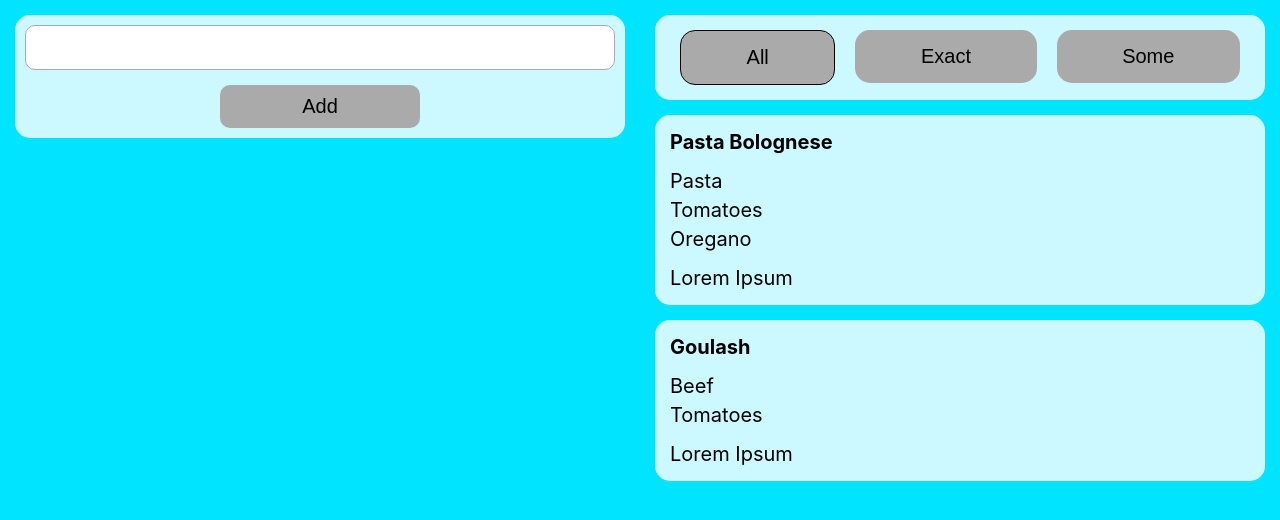
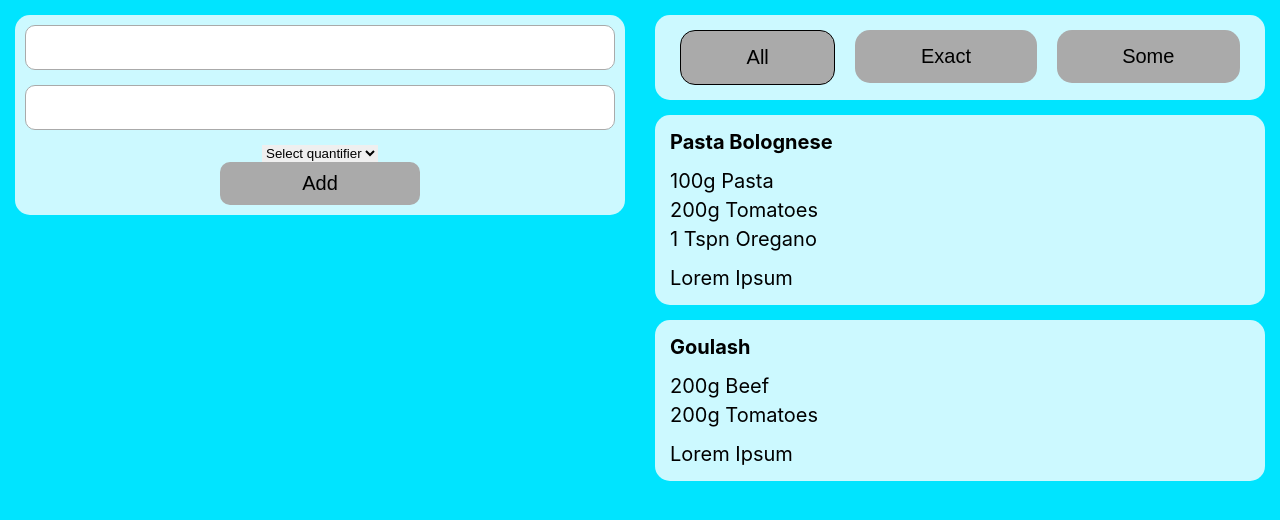
Before and after one commit to MarkusAleksander/recipe-finder, a React (Create React App) app: page / in a window 1280 px wide. Shown: the top 520 px of the page. Built offline with nearby package versions, Linux system fonts and the light colour scheme.

Commit message:
Added quantifier for ingredient items

```diff
--- a/src/Ingredients/IngredientInput.js
+++ b/src/Ingredients/IngredientInput.js
@@ -5,32 +5,61 @@ class IngredientInput extends Component {
 
     constructor(props) {
         super(props);
-        this.state = { item: '' };
+        this.state = {
+            item: '',
+            amount: '',
+            quantifier: null
+        };
 
         this.handleSubmit = this.handleSubmit.bind(this);
-        this.handleChange = this.handleChange.bind(this);
+        this.handleIngredientChange = this.handleIngredientChange.bind(this);
+        this.handleAmountChange = this.handleAmountChange.bind(this);
+        this.handleQuantifierChange = this.handleQuantifierChange.bind(this);
     }
 
     handleSubmit(e) {
         // Handle form submission
         e.preventDefault();
-        if (this.state.item !== '') {
+        if (this.state.item !== '' && this.state.amount !== '' && this.state.quantifier !== null) {
             // If there is something to submit, pass to callback
-            this.props.handleSubmit(this.state.item);
+            this.props.handleSubmit(
+                {
+                    'ingredient': this.state.item,
+                    'amount': `${this.state.amount}${this.state.quantifier}`
+                }
+            );
             // Clear the current item
-            this.setState({ item: '' });
+            this.setState({
+                item: '',
+                amount: '',
+                quantifier: null
+            });
         }
     }
 
-    handleChange(e) {
+    handleIngredientChange(e) {
         // Update current state to user input
         this.setState({ item: e.target.value });
+    }
+
+    handleAmountChange(e) {
+        this.setState({ amount: e.target.value });
+    }
+
+    handleQuantifierChange(e) {
+        this.setState({ quantifier: e.target.value });
     }
 
     render() {
         return (
             <form className="ingredient-input" onSubmit={this.handleSubmit}>
-                <input onChange={this.handleChange} value={this.state.item} />
+                <input onChange={this.handleIngredientChange} value={this.state.item} />
+                <input onChange={this.handleAmountChange} value={this.state.amount} />
+                <select onChange={this.handleQuantifierChange} value={this.state.quantifier}>
+                    <option value="" selected disabled>Select quantifier</option>
+                    <option value="g">grams</option>
+                    <option value="tpsn">tpsn</option>
+                </select>
                 <button onClick={this.handleSubmit}>Add</button>
             </form >
         )
--- a/src/Ingredients/IngredientItem.js
+++ b/src/Ingredients/IngredientItem.js
@@ -6,7 +6,7 @@ class IngredientItem extends Component {
     render() {
         // Render each ingredient item
         return (
-            <li className="ingredient-item">{this.props.item}</li>
+            <li className="ingredient-item">{this.props.ingredient.amount} {this.props.ingredient.ingredient}</li>
         )
     }
 
--- a/src/Ingredients/IngredientList.js
+++ b/src/Ingredients/IngredientList.js
@@ -9,7 +9,7 @@ class IngredientList extends Component {
 
         // Render each item in the ingredient list
         const ingredients = this.props.ingredients.map((ingredient, index) =>
-            <IngredientItem item={ingredient} key={index}></IngredientItem>
+            <IngredientItem ingredient={ingredient} key={index}></IngredientItem>
         );
 
         return (
--- a/src/Recipes/Recipe.js
+++ b/src/Recipes/Recipe.js
@@ -8,7 +8,7 @@ class Recipe extends Component {
 
         // Render each ingredient item in the recipe
         const listIngredients = this.props.recipe.ingredients.map((i) => {
-            return <li>{i}</li>
+            return <li>{i.amount} {i.ingredient}</li>
         });
 
         return (
--- a/src/localData/recipe_list.js
+++ b/src/localData/recipe_list.js
@@ -1,11 +1,33 @@
 const recipeList = [{
     'title': 'Pasta Bolognese',
     'instruction': 'Lorem Ipsum',
-    'ingredients': ['pasta', 'tomatoes', 'oregano']
+    'ingredients': [
+        {
+            'ingredient': 'pasta',
+            'amount': '100g'
+        },
+        {
+            'ingredient': 'tomatoes',
+            'amount': '200g'
+        },
+        {
+            'ingredient': 'oregano',
+            'amount': '1 tspn'
+        }
+    ]
 }, {
     'title': 'Goulash',
     'instruction': 'Lorem Ipsum',
-    'ingredients': ['beef', 'tomatoes']
+    'ingredients': [
+        {
+            'ingredient': 'beef',
+            'amount': '200g'
+        },
+        {
+            'ingredient': 'tomatoes',
+            'amount': '200g'
+        }
+    ]
 }];
 
 export default recipeList;
```
